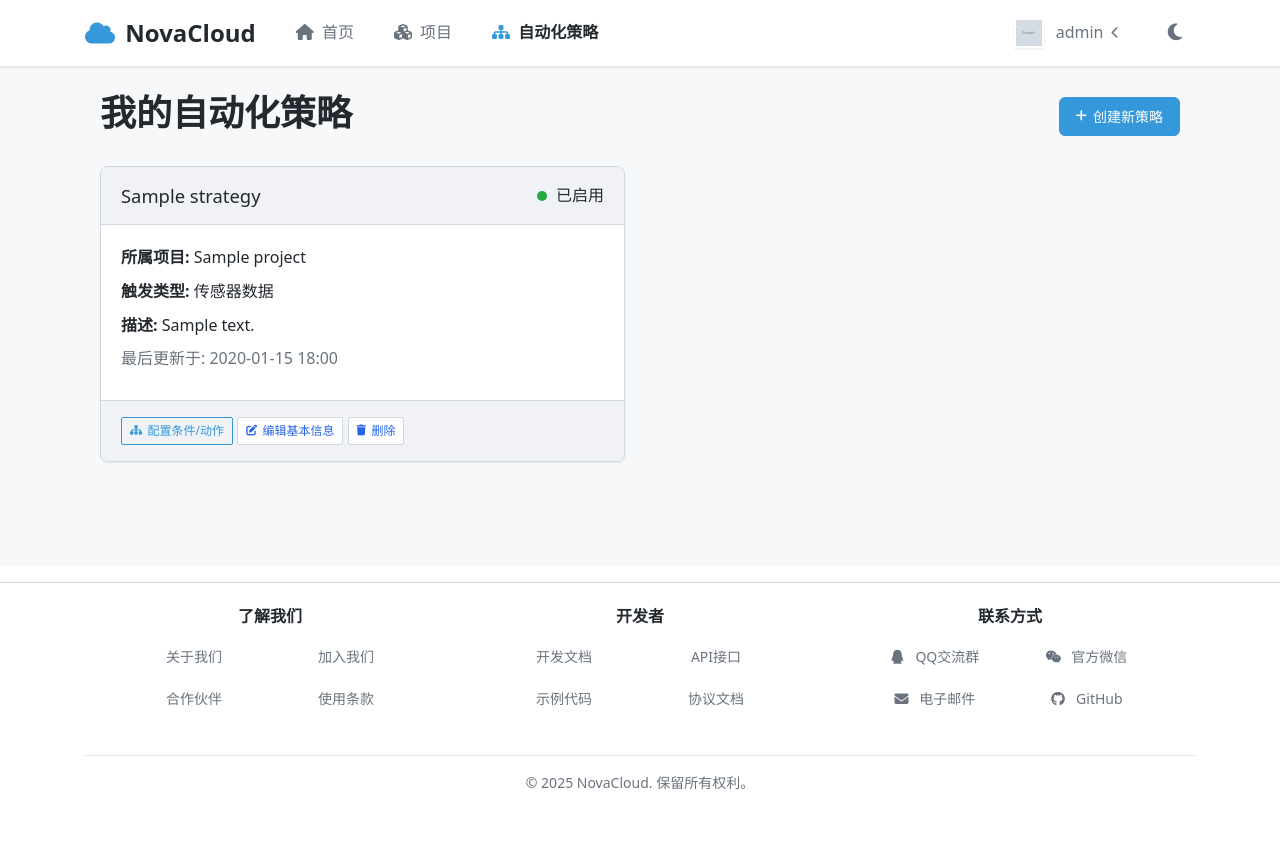
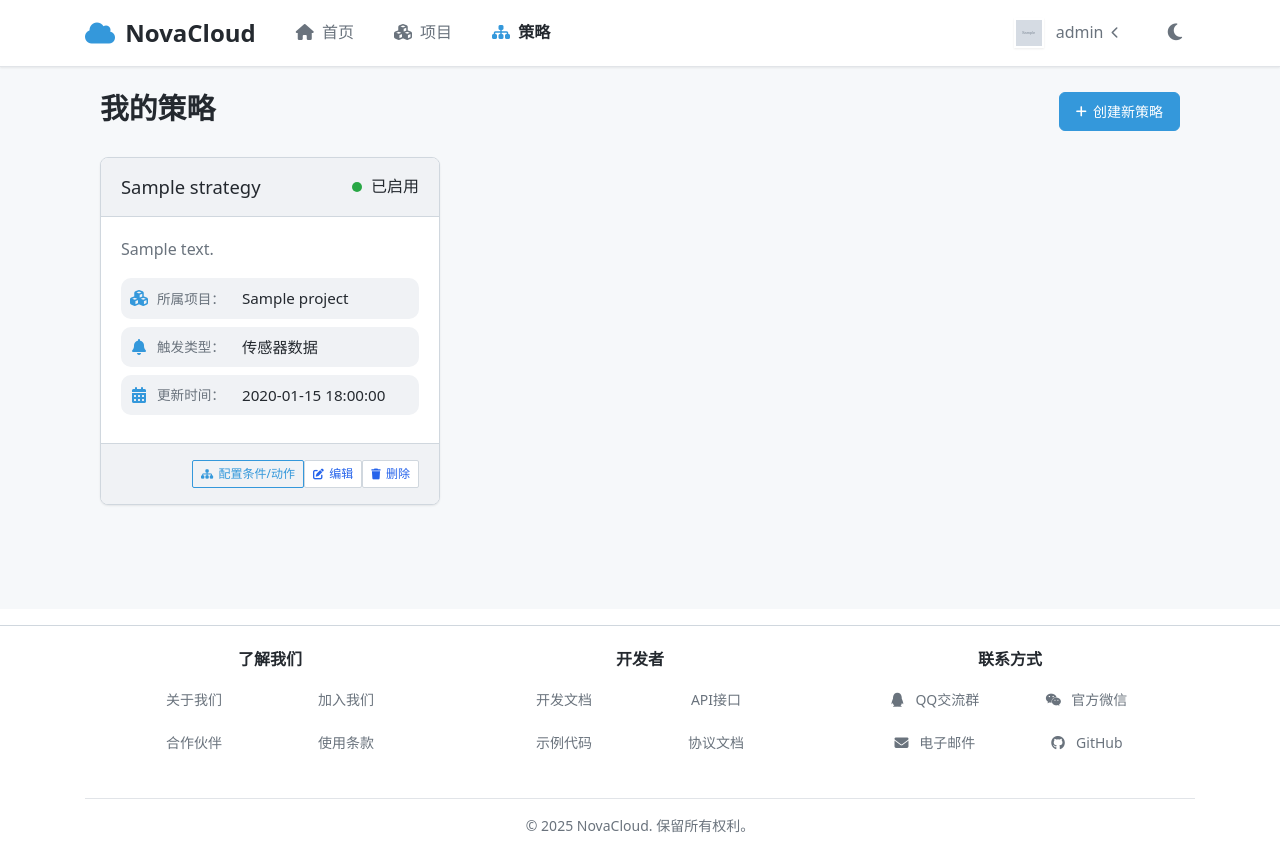
Before and after one commit to Miraitowa-la/NovaCloud, a Django app: page /strategies/ in a window 1280 px wide. Before the commit the page ends 790 px from the top, so only its background shows below. Run offline with Django 5.2, Linux system fonts and the light colour scheme; a user stored in the database is signed in; tables that the repository leaves empty hold one stand-in row (values such as "Sample post"); grey boxes marked "Sample" are stand-in pictures.

Commit message:
第七阶段：自动化策略引擎功能与界面 步骤 7.1：策略定义 (CRUD) 与界面 UI/UX优化

```diff
--- a/strategy_engine/views.py
+++ b/strategy_engine/views.py
@@ -35,9 +35,7 @@ def strategy_create_view(request):
         form = StrategyForm(user=request.user)
 
     return render(request, 'strategy_engine/strategy_form.html', {
-        'form': form,
-        'title': '创建新策略',
-        'submit_text': '创建策略'
+        'form': form
     })
 
 @login_required
@@ -60,9 +58,7 @@ def strategy_update_view(request, strategy_id):
 
     return render(request, 'strategy_engine/strategy_form.html', {
         'form': form,
-        'strategy': strategy,
-        'title': f'编辑策略：{strategy.name}',
-        'submit_text': '保存更改'
+        'strategy': strategy
     })
 
 @login_required
--- a/templates/base.html
+++ b/templates/base.html
@@ -54,7 +54,7 @@
                     </li>
                     <li class="nav-item">
                         <a class="nav-link {% if 'strategy_engine:strategy_list' in request.resolver_match.view_name %}active{% endif %}" href="{% url 'strategy_engine:strategy_list' %}">
-                            <i class="fas fa-sitemap"></i> 自动化策略
+                            <i class="fas fa-sitemap"></i> 策略
                         </a>
                     </li>
                 </ul>
--- a/templates/strategy_engine/strategy_list.html
+++ b/templates/strategy_engine/strategy_list.html
@@ -1,12 +1,12 @@
 {% extends 'base.html' %}
 
-{% block title %}我的自动化策略 - NovaCloud{% endblock %}
+{% block title %}我的策略 - NovaCloud{% endblock %}
 
 {% block content %}
 <div class="container">
     <!-- 页面标题和创建按钮 -->
     <div class="d-flex justify-content-between align-items-center mb-4">
-        <h1>我的自动化策略</h1>
+        <h2>我的策略</h2>
         <a href="{% url 'strategy_engine:strategy_create' %}" class="btn btn-primary">
             <i class="fas fa-plus"></i> 创建新策略
         </a>
@@ -16,8 +16,8 @@
     {% if strategies %}
         <div class="row">
             {% for strategy in strategies %}
-            <div class="col-md-6 mb-4">
-                <div class="card strategy-card shadow-sm">
+            <div class="col-md-4 mb-4">
+                <div class="card strategy-card shadow-sm h-100">
                     <div class="card-header d-flex justify-content-between align-items-center">
                         <h5 class="card-title mb-0">{{ strategy.name }}</h5>
                         {% if strategy.is_enabled %}
@@ -27,23 +27,39 @@
                         {% endif %}
                     </div>
                     <div class="card-body">
-                        <p class="mb-2"><strong>所属项目:</strong> {{ strategy.project.name }}</p>
-                        <p class="mb-2"><strong>触发类型:</strong> {{ strategy.get_trigger_type_display }}</p>
                         {% if strategy.description %}
-                        <p class="mb-2"><strong>描述:</strong> {{ strategy.description|truncatechars:100 }}</p>
+                        <p class="card-text text-muted">{{ strategy.description|truncatechars:100 }}</p>
+                        {% else %}
+                        <p class="card-text text-muted">暂无描述</p>
                         {% endif %}
-                        <p class="text-muted mb-2 small">最后更新于: {{ strategy.updated_at|date:"Y-m-d H:i" }}</p>
+
+                        <div class="strategy-attributes">
+                            <div class="attribute-item border p-2 mb-2">
+                                <i class="fas fa-cubes"></i> <span class="attribute-label">所属项目：</span>
+                                <span class="attribute-value">{{ strategy.project.name }}</span>
+                            </div>
+
+                            <div class="attribute-item border p-2 mb-2">
+                                <i class="fas fa-bell"></i> <span class="attribute-label">触发类型：</span>
+                                <span class="attribute-value">{{ strategy.get_trigger_type_display }}</span>
+                            </div>
+
+                            <div class="attribute-item border p-2 mb-2">
+                                <i class="fas fa-calendar-alt"></i> <span class="attribute-label">更新时间：</span>
+                                <span class="attribute-value">{{ strategy.updated_at|date:"Y-m-d H:i:s" }}</span>
+                            </div>
+                        </div>
                     </div>
-                    <div class="card-footer">
-                        <div class="btn-group w-100">
+                    <div class="card-footer bg-transparent border-0">
+                        <div class="d-flex justify-content-end">
                             <!-- 配置条件和动作按钮 (后续将链接到策略详情页) -->
-                            <a href="#" class="btn btn-outline-primary btn-sm">
+                            <a href="#" class="btn btn-outline-primary btn-sm me-2">
                                 <i class="fas fa-sitemap"></i> 配置条件/动作
                             </a>
 
                             <!-- 编辑基本信息按钮 -->
-                            <a href="{% url 'strategy_engine:strategy_update' strategy.id %}" class="btn btn-outline-secondary btn-sm">
-                                <i class="fas fa-edit"></i> 编辑基本信息
+                            <a href="{% url 'strategy_engine:strategy_update' strategy.id %}" class="btn btn-outline-secondary btn-sm me-2">
+                                <i class="fas fa-edit"></i> 编辑
                             </a>
 
                             <!-- 删除按钮 -->
@@ -58,16 +74,54 @@
             {% endfor %}
         </div>
     {% else %}
-        <div class="card shadow-sm">
-            <div class="card-body text-center py-5">
-                <i class="fas fa-sitemap fa-3x mb-3 text-muted"></i>
-                <h3>暂无自动化策略</h3>
-                <p class="text-muted mb-4">您还没有创建任何自动化策略，点击下方按钮开始创建吧！</p>
-                <a href="{% url 'strategy_engine:strategy_create' %}" class="btn btn-primary">
-                    <i class="fas fa-plus"></i> 创建首个策略
+        <div class="card">
+            <div class="card-body text-center">
+                <p class="text-muted mb-3">您还没有创建任何策略</p>
+                <a href="{% url 'strategy_engine:strategy_create' %}" class="btn btn-outline-primary">
+                    <i class="fas fa-plus"></i> 立即创建您的第一个策略
                 </a>
             </div>
         </div>
     {% endif %}
 </div>
+
+<style>
+    .strategy-attributes {
+        margin-top: 15px;
+    }
+
+    .attribute-item {
+        background-color: var(--background-muted);
+        transition: all 0.3s ease;
+        display: flex;
+        align-items: center;
+        border-radius: 10px !important;
+    }
+
+    .attribute-item:hover {
+        background-color: var(--background-hover);
+        transform: translateY(-2px);
+        box-shadow: 0 2px 5px rgba(0,0,0,0.1);
+    }
+
+    .attribute-label {
+        font-size: 0.85rem;
+        color: var(--text-muted);
+        font-weight: 500;
+        margin-right: 5px;
+        display: inline-block;
+        width: 80px;
+    }
+
+    .attribute-value {
+        font-size: 0.95rem;
+    }
+
+    .attribute-item i {
+        width: 20px;
+        text-align: center;
+        margin-right: 8px;
+        color: var(--color-primary);
+    }
+</style>
 {% endblock %}
```
Also changed, not shown: iot_devices/views.py (+7 -0 lines), templates/iot_devices/project_list.html (+8 -1 lines), templates/strategy_engine/strategy_form.html (+22 -31 lines).
